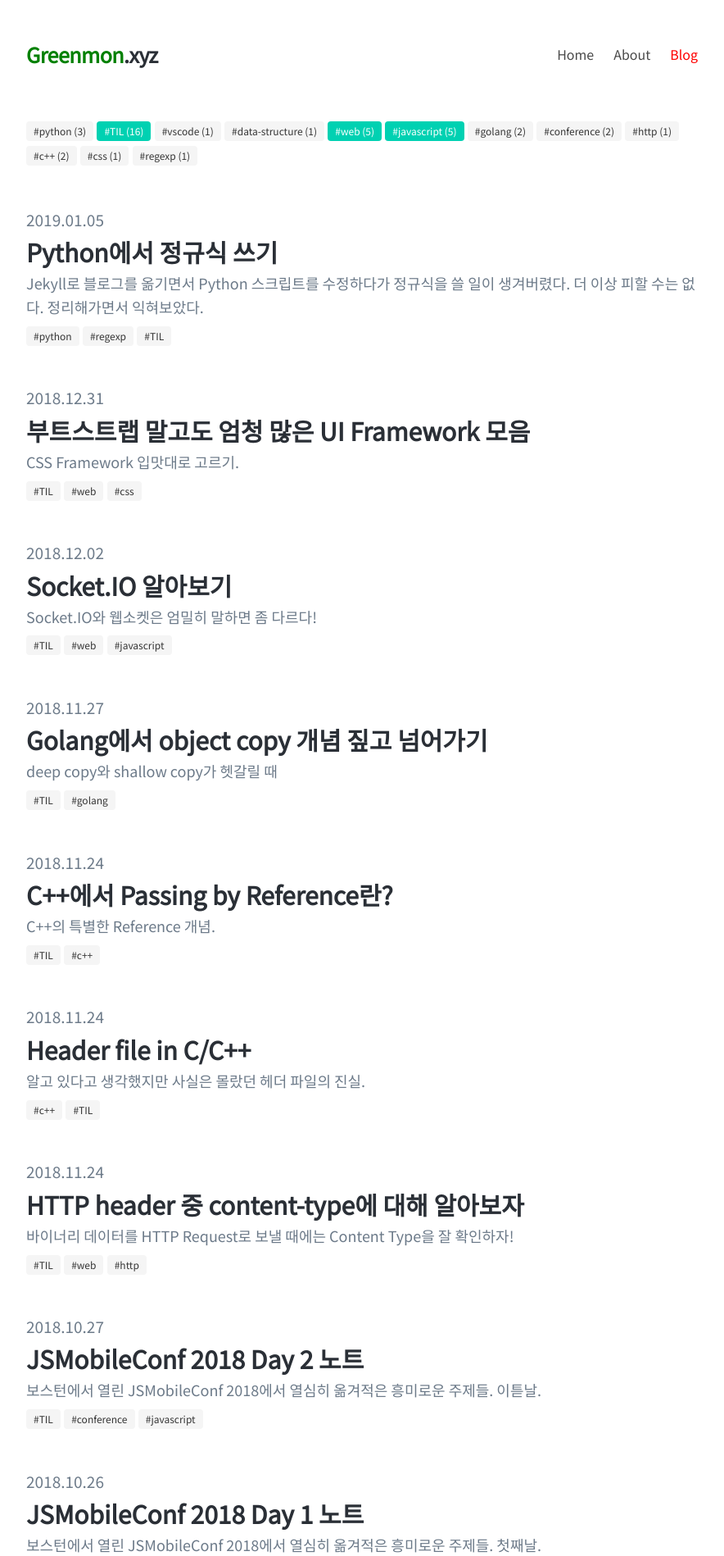
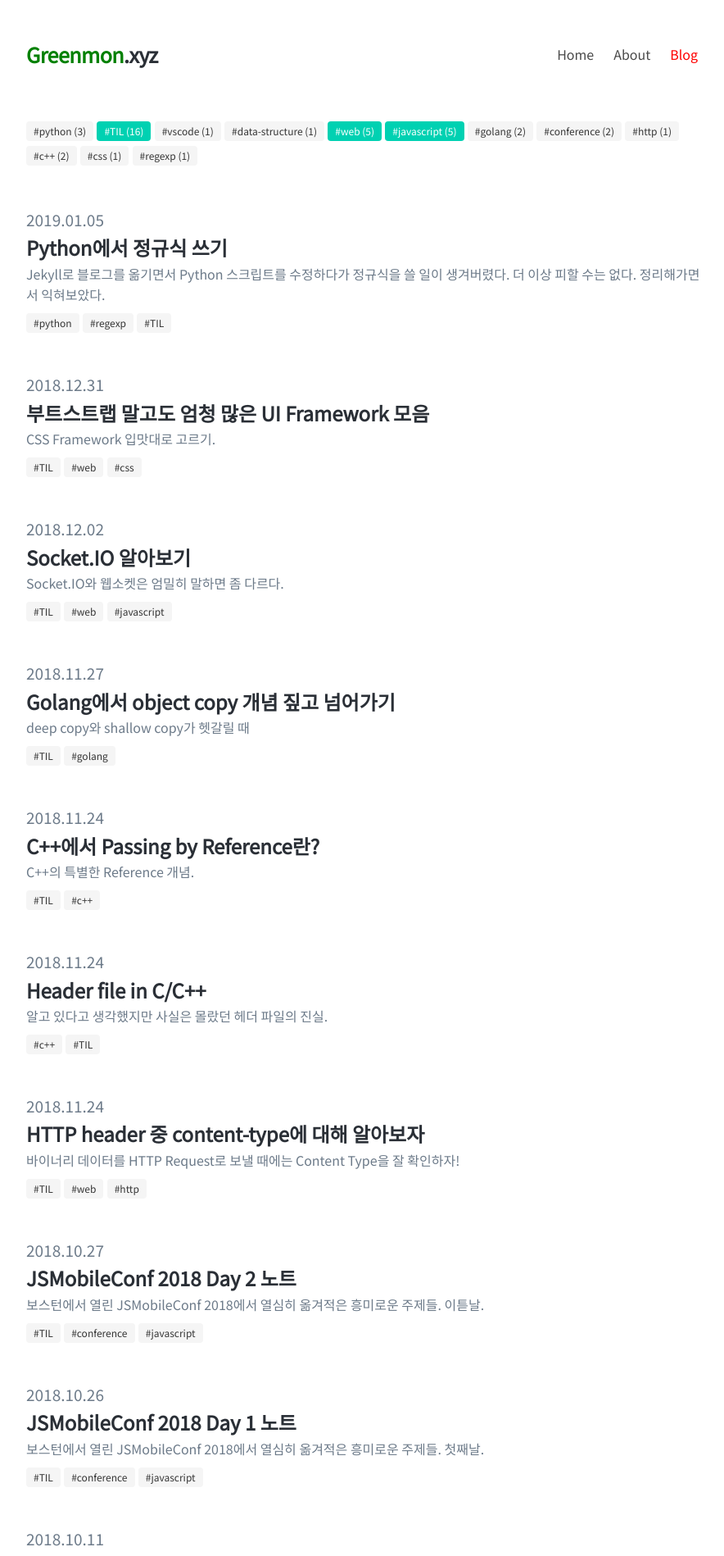
Before and after one commit to greenmonn/greenmonn.github.io, a Jekyll site: the page built from blog.html, in a window 1280 px wide. Shown: the top 1898 px of the page at 82% size, without its empty margins (192-1076 px from the left). Built offline with Jekyll 4.4.1, drawn with Linux system fonts in a browser that asks for light colours; nearby versions of some CDN libraries; some web fonts are replaced.

Commit message:
Adjust text size and padding
Adjust text size and remove unused properties.

```diff
--- a/_sass/post.scss
+++ b/_sass/post.scss
@@ -5,8 +5,7 @@
         list-style: none;
         margin-bottom: 3rem;
 
-        h2 {
-            padding-top: 0;
+        h3 {
             a {
                 color: #2A2F36;
                 &:hover {
@@ -18,7 +17,6 @@
             color: #6C7A89;
             font-weight: 400;
             line-height: 1.6;
-            padding-top: 0;
             padding-bottom: 0.2rem;
         }
     }
@@ -29,6 +27,12 @@
 
     li {
         display: inline-block;
+    }
+
+    @media only screen and (max-width: 768px) {
+    li {
+        padding: 0.1rem 0;
+    }
     }
 }
 
--- a/_sass/text.scss
+++ b/_sass/text.scss
@@ -22,58 +22,53 @@ h1, h2, h3, h4, h5, h6 {
 }
 
 .h2, h2 {
-    font-size: 20px;
+    font-size: 1.75rem;
     font-weight: 600;
-    line-height: 1.6;
-    padding-top: 30px;
 }
 
 @media only screen and (min-width: 768px) {
     .h2, h2 {
-        font-size: 25px;
+        font-size: 1.75rem;
     }
 }
 
 @media only screen and (min-width: 1220px) {
     .h2, h2 {
-        font-size: 30px;
+        font-size: 1.75rem;
     }
 }
 
 .h3, h3 {
-    font-size: 15px;
-    font-weight: 500;
-    line-height: 1.3;
-    padding-top: 30px;
+    font-size: 1.5rem;
+    font-weight: 600;
 }
 
 @media only screen and (min-width: 768px) {
     .h3, h3 {
-        font-size: 18px;
+        font-size: 1.5rem;
     }
 }
 
 @media only screen and (min-width: 1220px) {
     .h3, h3 {
-        font-size: 22px;
+        font-size: 1.5rem;
     }
 }
 
 .h4, h4 {
-    font-size: 15px;
-    font-weight: 500;
-    line-height: 1.2;
+    font-size: 1.0rem;
+    font-weight: 600;
 }
 
 @media only screen and (min-width: 768px) {
     .h4, h4 {
-        font-size: 16px;
+        font-size: 1.0rem;
     }
 }
 
 @media only screen and (min-width: 1220px) {
     .h4, h4 {
-        font-size: 18px;
+        font-size: 1.0rem;
     }
 }
 
--- a/blog.html
+++ b/blog.html
@@ -12,7 +12,7 @@ title: Blog
     {% for post in site.posts %}
     <li>
       <p>{{ post.date | date: "%Y.%m.%d" }}</p>
-      <h2><a href="{{ post.url }}">{{ post.title }}</a></h2>
+      <h3><a href="{{ post.url }}">{{ post.title }}</a></h3>
       <h4>{{ post.excerpt | strip_html | truncatewords:75 }}</h4>
       {% for tag in post.tags %}
       <span class="tag is-light">#{{ tag }}</span>
--- a/tags.html
+++ b/tags.html
@@ -20,7 +20,7 @@ title: Tags
 
             <li>
                 <p>{{ post.date | date: "%Y.%m.%d" }}</p>
-                <h2><a href="{{ post.url }}">{{ post.title }}</a></h2>
+                <h3><a href="{{ post.url }}">{{ post.title }}</a></h3>
                 <h4>{{ post.excerpt | strip_html | truncatewords:75 }}</h4>
             </li>
 
```
Also changed, not shown: _posts/2018-12-02-socket-io.md (+1 -1 lines).
